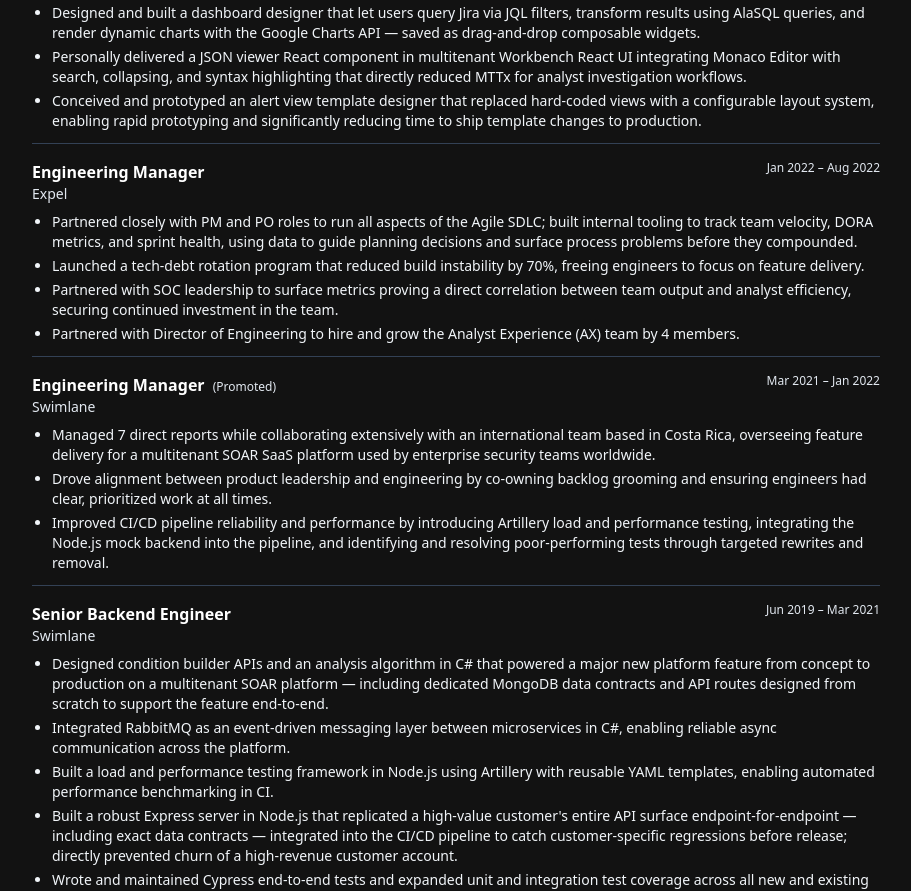
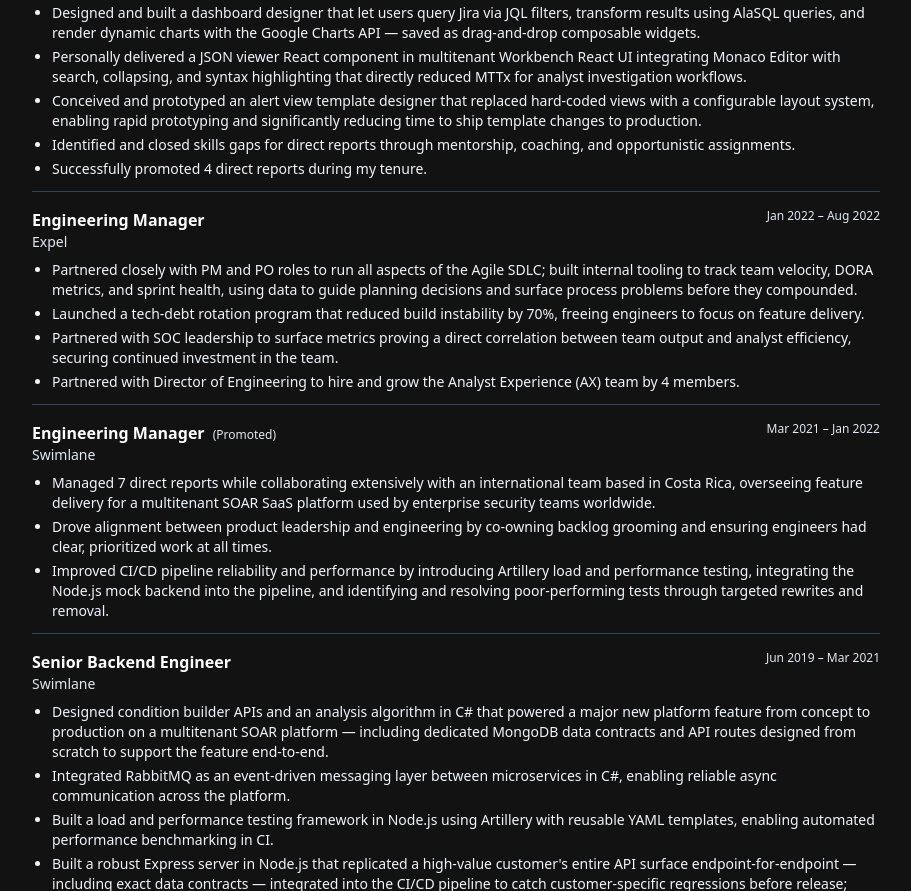
Before and after one commit to JacobHeater/jacobheater.github.io, a Next.js app: page /about/resume in a window 1280 px wide. Shown: the part 1443-2334 px from the top of the page, without its empty margins (184-1095 px from the left). Built offline with nearby package versions, Linux system fonts and the light colour scheme; a web font is replaced by a local one.

Commit message:
Add achievements related to mentorship and promotions to resume

```diff
--- a/src/app/about/resume/data/resume/resume.ts
+++ b/src/app/about/resume/data/resume/resume.ts
@@ -63,6 +63,8 @@ export const resume: IResume = {
         'Designed and built a dashboard designer that let users query Jira via JQL filters, transform results using AlaSQL queries, and render dynamic charts with the Google Charts API — saved as drag-and-drop composable widgets.',
         'Personally delivered a JSON viewer React component in multitenant Workbench React UI integrating Monaco Editor with search, collapsing, and syntax highlighting that directly reduced MTTx for analyst investigation workflows.',
         'Conceived and prototyped an alert view template designer that replaced hard-coded views with a configurable layout system, enabling rapid prototyping and significantly reducing time to ship template changes to production.',
+        'Identified and closed skills gaps for direct reports through mentorship, coaching, and opportunistic assignments.',
+        'Successfully promoted 4 direct reports during my tenure.',
       ],
       technicalSkills: [
         { heading: 'Languages & Frameworks', items: ['TypeScript', 'JavaScript', 'Node.js', 'Angular', 'React'] },
```
